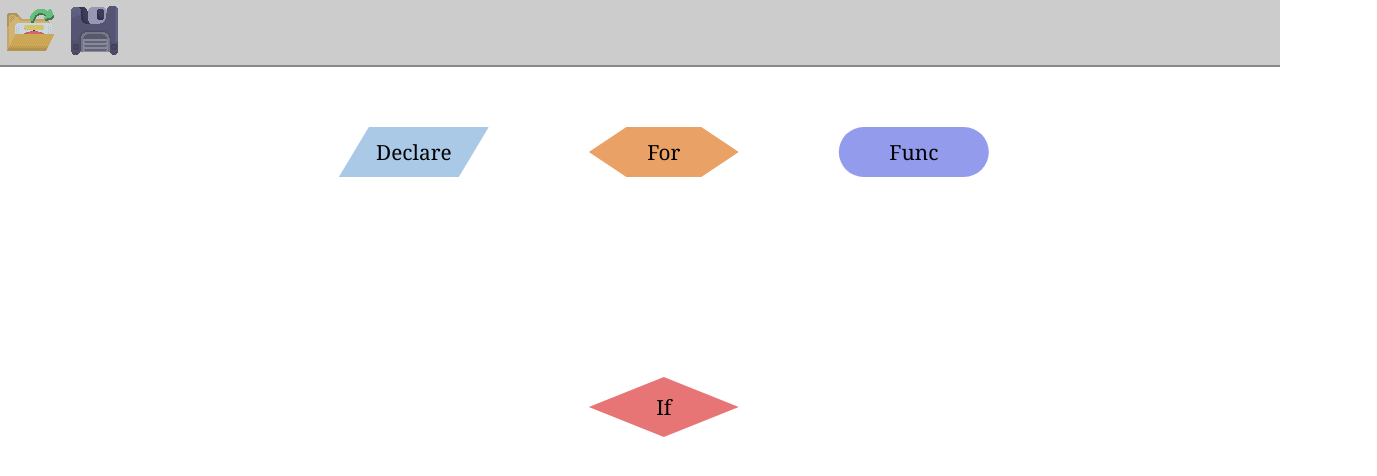
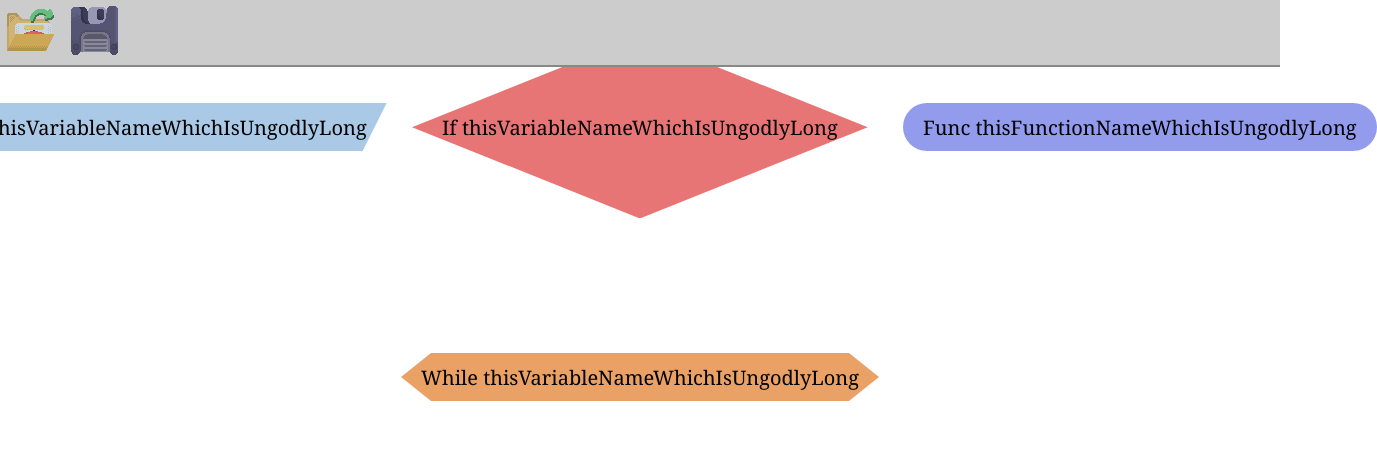
Before and after one commit to Trigware/FlowgorithmEditor, a plain HTML site: page index.html in a window 1280 px wide. Shown: the whole page, 1377 px wide, since content can reach past the window. Drawn offline with Linux system fonts and the light colour scheme.

Commit message:
Width of shapes in relative to text content width

```diff
--- a/Scripts/ShapePlane.js
+++ b/Scripts/ShapePlane.js
@@ -16,7 +16,7 @@ function OnStart() {
 }
 let previousTimeSinceStarted = 0;
 let deltaTime = 0;
-const shapeOffsetMultiplier = new Utils.Vec2(0.46, 0.075);
+const shapeOffsetMultiplier = new Utils.Vec2(0.5, 0.075);
 function OnDraw() {
     let currentTimeSinceStarted = Utils.GetTimeSinceStarted();
     let mousePos = Utils.GetMousePos();
@@ -27,16 +27,10 @@ function OnDraw() {
     if (holdingMouse)
         MoveShapePlane(mouseDiff);
     previousTimeSinceStarted = currentTimeSinceStarted;
-    let zoomLevel = GetZoomLevel();
-    let viewportSize = new Utils.Vec2(shapePlane.clientWidth, shapePlane.clientHeight);
-    let shapeOffset = viewportSize.Times(shapeOffsetMultiplier.x, shapeOffsetMultiplier.y).Divide(zoomLevel);
-    Utils.SetProperty(shapePlane, "--offset-x", shapeOffset.x.toString() + "px");
-    Utils.SetProperty(shapePlane, "--offset-y", shapeOffset.y.toString() + "px");
+    UpdateShapeOffset();
     requestAnimationFrame(OnDraw);
 }
 function MoveShapePlane(mouseDiff) {
-    let zoomLevel = GetZoomLevel();
-    mouseDiff = mouseDiff.Divide(zoomLevel);
     planeCameraPos = planeCameraPos.Plus(mouseDiff.x, mouseDiff.y);
     shapePlane.style.setProperty("--camera-x", `${planeCameraPos.x.toString()}px`);
     shapePlane.style.setProperty("--camera-y", `${planeCameraPos.y.toString()}px`);
@@ -50,7 +44,7 @@ function OnFileSelected() {
         Renderer.RenderScript(openedProgram);
     });
 }
-const scrollingMultiplier = 3;
+const scrollingMultiplier = 3.5;
 const maximumZoomLevel = 5;
 function GetZoomLevel() { return Number(Utils.GetProperty(shapePlane, "--zoom-level")); }
 function OnWheelScrolled(event) {
@@ -65,4 +59,18 @@ function OnWheelScrolled(event) {
     currentZoomLevel = Utils.Clamp(currentZoomLevel, minimumZoomLevel, maximumZoomLevel);
     shapePlane.style.setProperty("--zoom-level", currentZoomLevel.toString());
 }
+function UpdateShapeOffset() {
+    let viewportSize = new Utils.Vec2(shapePlane.clientWidth, shapePlane.clientHeight);
+    for (let i = 0; i < shapePlane.children.length; i++) {
+        let currentShape = shapePlane.children[i];
+        let shapeWidth = currentShape.clientWidth;
+        let shapeOffset = viewportSize.Times(shapeOffsetMultiplier.x, shapeOffsetMultiplier.y)
+            .Minus(shapeWidth / 2, currentShape.clientHeight / 2);
+        Utils.SetProperty(currentShape, "--offset-x", shapeOffset.x.toString() + "px");
+        Utils.SetProperty(currentShape, "--offset-y", shapeOffset.y.toString() + "px");
+        let defaultWidth = Utils.GetNumericPixels(Utils.GetProperty(currentShape, "--default-width"));
+        let widthSizeIncrease = shapeWidth / defaultWidth;
+        Utils.SetProperty(currentShape, "--width-size-increase", widthSizeIncrease.toString());
+    }
+}
 OnStart();
--- a/Styles/style.css
+++ b/Styles/style.css
@@ -19,7 +19,6 @@ img {
 
 .ShapePlane {
     --camera-x: 0px; --camera-y: 0px;
-    --offset-x: 0px; --offset-y: 0px;
     --zoom-level: 1;
 
     position: absolute;
@@ -28,38 +27,48 @@ img {
 }
 
 .ShapePlane > * {
-    --aspect-ratio: 3;
-    --default-size: 150px;
+    --aspect-ratio: 2.5;
+    --default-width: 120px;
     --shape-x: 0px; --shape-y: 0px;
+    --offset-x: 0px; --offset-y: 0px;
+    --width-size-increase: 1;
+
+    min-width: var(--default-width);
+    width: min-content;
+    padding: 0 20px;
+    white-space: nowrap;
 
     position: absolute;
-    min-width: var(--default-size);
-    width: fit-content; height: calc(var(--default-size) / var(--aspect-ratio));
+    height: calc(var(--default-width) / var(--aspect-ratio));
     transform:
-        translateX(calc(var(--camera-x) + var(--shape-x) + var(--offset-x)))
-        translateY(calc(var(--camera-y) + var(--shape-y) + var(--offset-y)));
-    scale: var(--zoom-level);
+        translateX(calc(var(--camera-x) + var(--shape-x) * var(--zoom-level) + var(--offset-x)))
+        translateY(calc(var(--camera-y) + var(--shape-y) * var(--zoom-level) + var(--offset-y)))
+        scale(var(--zoom-level));
 
     display: flex;
     align-items: center;
     justify-content: center;
-    font-size: 1.3em;
+    font-size: 1.25em;
 }
 
 .ParallelogramShape {
-    --steapness: 20%;
+    --base-steapness: 20%;
+    --steapness: calc(var(--base-steapness) / var(--width-size-increase));
     background-color: #aac9e6;
     clip-path: polygon(0% 100%, var(--steapness) 0%, 100% 0%, calc(100% - var(--steapness)) 100%);
 }
 
 .DiamondShape {
-    --aspect-ratio: 2.5;
+    --aspect-ratio: calc(2.5 / var(--width-size-increase));
+    padding: 0 30px;
     background-color: #e77575;
     clip-path: polygon(0% 50%, 50% 0%, 100% 50%, 50% 100%);
 }
 
 .HexagonShape {
-    --middle-gap: 50%;
+    --base-middle-gap: 50%;
+    --middle-gap: calc(100% - var(--base-middle-gap) / var(--width-size-increase));
+
     background-color: #e9a166;
     clip-path: polygon(
         0% 50%, calc(50% - var(--middle-gap) / 2) 0%,
--- a/index.html
+++ b/index.html
@@ -15,10 +15,10 @@
         <img src="Assets/SaveFile.png">
     </div>
     <div class="ShapePlane" id="ShapePlane">
-        <div class="ElipticShape" style="--shape-x: 250px">Func</div>
-        <div class="ParallelogramShape" style="--shape-x: -250px">Declare</div>
-        <div class="DiamondShape" style="--shape-y: 250px">If</div>
-        <div class="HexagonShape">For</div>
+        <div class="ElipticShape" style="--shape-x: 500px">Func thisFunctionNameWhichIsUngodlyLong</div>
+        <div class="ParallelogramShape" style="--shape-x: -500px">Declare thisVariableNameWhichIsUngodlyLong</div>
+        <div class="HexagonShape" style="--shape-y: 250px">While thisVariableNameWhichIsUngodlyLong</div>
+        <div class="DiamondShape">If thisVariableNameWhichIsUngodlyLong</div>
     </div>
     <script type="module" src="Scripts/Utils.js"></script>
     <script type="module" src="Scripts/ProgramRepresentation.js"></script>
```
Also changed, not shown: 1 other file.
